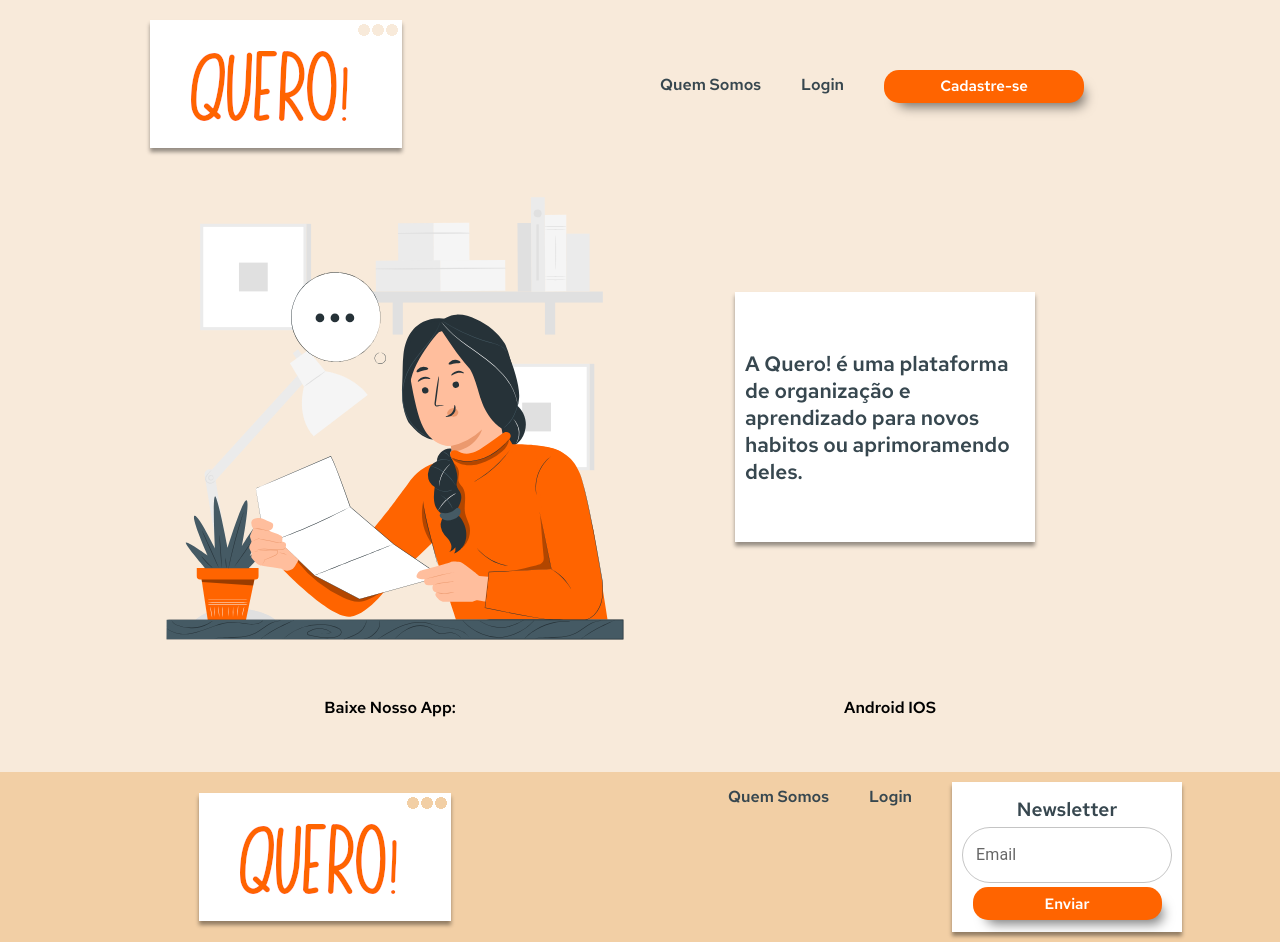
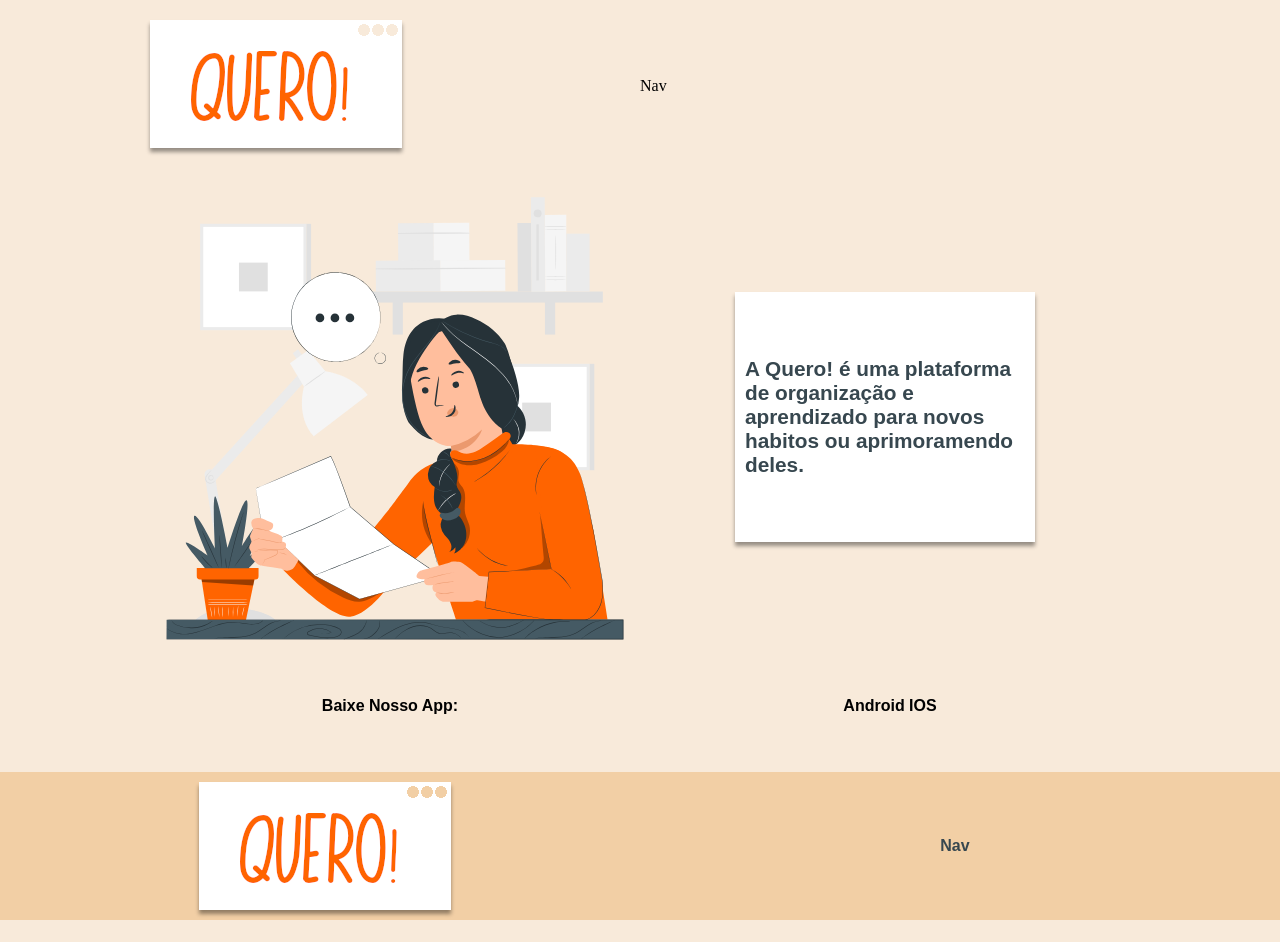
Before and after one commit to wallacesfos/projeto-gestao-de-habitos, a React (Create React App) app: page / in a window 1280 px wide. After the commit the page ends 920 px from the top, so only its background shows below. Built offline with nearby package versions, Linux system fonts and the light colour scheme.

Commit message:
fix: corrigindo nav

```diff
--- a/src/Components/Nav/index.jsx
+++ /dev/null
@@ -1,24 +0,0 @@
-import { TextField } from "@material-ui/core";
-import { ContainerNav, Newsletter } from "./style.js";
-export default function Nav({ footer = false }) {
-  return (
-    <ContainerNav>
-      <li> Quem Somos</li>
-      <li>Login</li>
-      {!footer && (
-        <li>
-          <button className="btn-primary btn-primary">Cadastre-se</button>
-        </li>
-      )}
-      {footer && (
-        <li>
-          <Newsletter>
-            <h1>Newsletter</h1>
-            <TextField id="outlined-basic" label="Email" variant="outlined" />
-            <button className="btn-primary btn-primary">Enviar</button>
-          </Newsletter>
-        </li>
-      )}
-    </ContainerNav>
-  );
-}
--- a/src/Components/Nav/style.js
+++ /dev/null
@@ -1,48 +0,0 @@
-import styled from "styled-components";
-
-export const ContainerNav = styled.ul`
-  @import url("https://fonts.googleapis.com/css2?family=Red+Hat+Text:wght@300;400;600&display=swap");
-  text-align: center;
-  flex-basis: none !important;
-  li {
-    display: inline-flex;
-    font-family: "Red Hat Text";
-    font-weight: 600;
-    color: var(--color-cinzaEscuro);
-    padding: 5px;
-    line-height: 30px;
-  }
-  @media (min-width: 600px) {
-    display: inline-flex;
-    li {
-      margin: 0px 20px;
-      padding: 0px;
-    }
-  }
-`;
-export const Newsletter = styled.div`
-  width: 230px;
-  padding: 10px;
-  display: flex;
-  flex-direction: column;
-  align-items: center;
-  justify-content: space-around;
-  min-height: 150px;
-  background-color: var(--background-white);
-  -webkit-box-shadow: 0px 4px 4px 0px rgba(0, 0, 0, 0.4);
-  box-shadow: 0px 4px 4px 0px rgba(0, 0, 0, 0.4);
-  .css-9ddj71-MuiInputBase-root-MuiOutlinedInput-root {
-    border-radius: 150px;
-    padding: 0 !important;
-  }
-  button {
-    width: 90%;
-  }
-  h1 {
-    font-size: 1.2rem;
-    font-family: "Red Hat Text";
-    font-weight: 600;
-    color: var(--color-cinzaEscuro);
-    color: var(--color-cinzaEscuro);
-  }
-`;
--- a/src/Pages/Login/index.jsx
+++ b/src/Pages/Login/index.jsx
@@ -1,4 +1,3 @@
-import Nav from "../../Components/Nav";
 import logo from "../../Utils/Assets/logo.png";
 import svg1 from "../../Utils/Assets/svg1.svg";
 import {
@@ -16,9 +15,7 @@ export default function Login() {
           <div>
             <img src={logo} alt="Quero!" />
           </div>
-          <div>
-            <Nav />
-          </div>
+          <div>Nav</div>
         </ContainerNav>
         <Section>
           <div>
@@ -40,9 +37,7 @@ export default function Login() {
         <div className="footer-col">
           <img src={logo} alt="Quero! footer" />
         </div>
-        <div className="footer-col">
-          <Nav footer />
-        </div>
+        <div className="footer-col">Nav</div>
       </ContainerFooter>
     </>
   );
```
Also changed, not shown: src/Pages/Home/index.jsx (+2 -7 lines).
